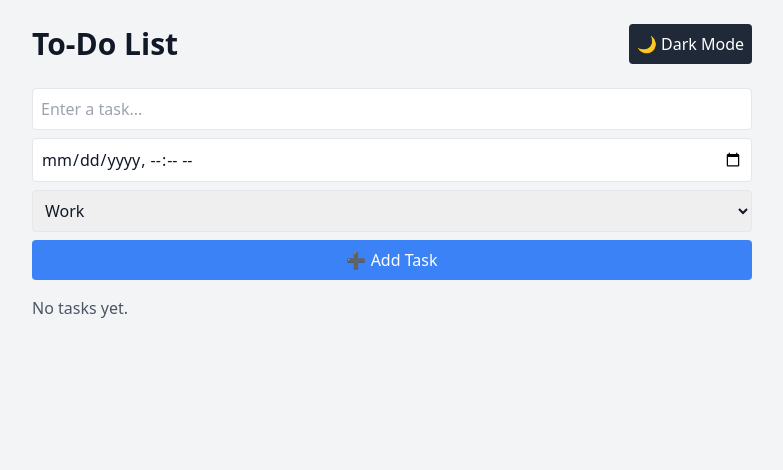
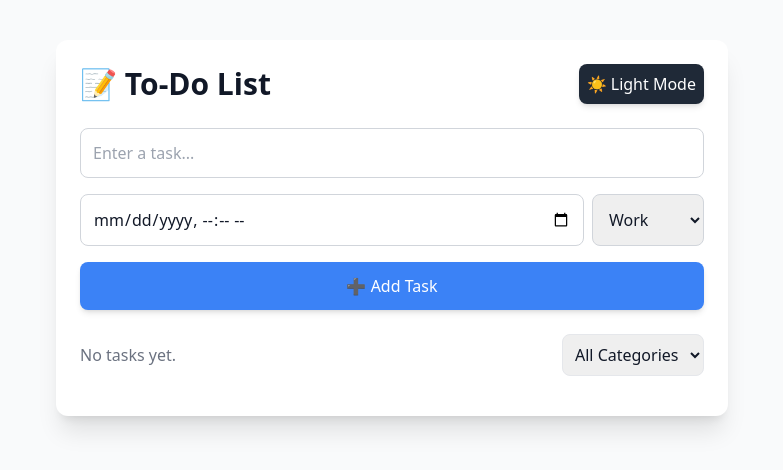
Before and after one commit to Corngaming1/django-to-do-list, a Django app: page / in a window 1280 px wide. Shown: the top 470 px of the page, without its empty margins (248-1031 px from the left). Run offline with Django 5.2, Linux system fonts and the light colour scheme; some libraries are stand-ins or nearby versions.

Commit message:
Added new feature for TODO list

```diff
--- a/todo/templates/todo/index.html
+++ b/todo/templates/todo/index.html
@@ -5,34 +5,55 @@
     <meta name="viewport" content="width=device-width, initial-scale=1.0">
     <title>To-Do List</title>
     <script src="https://cdn.tailwindcss.com"></script>
+    <script src="https://cdnjs.cloudflare.com/ajax/libs/Sortable/1.14.0/Sortable.min.js"></script>
     <script>
         tailwind.config = { darkMode: 'class' };
     </script>
 </head>
-<body class="bg-gray-100 text-gray-900 dark:bg-gray-900 dark:text-white transition-all">
+<body class="bg-gray-50 text-gray-900 dark:bg-gray-900 dark:text-gray-100 transition-all">
 
-    <div class="max-w-3xl mx-auto p-6">
+    <div class="max-w-2xl mx-auto mt-10 p-6 bg-white dark:bg-gray-800 shadow-xl rounded-xl">
         <div class="flex justify-between items-center mb-6">
-            <h1 class="text-3xl font-bold"> To-Do List</h1>
-            <button id="themeToggle" class="p-2 bg-gray-800 text-white rounded transition hover:bg-gray-700">🌙 Dark Mode</button>
+            <h1 class="text-3xl font-bold">📝 To-Do List</h1>
+            <button id="themeToggle" class="p-2 bg-gray-800 text-white rounded-lg transition hover:bg-gray-700 shadow-md">
+                ☀️ Light Mode
+            </button>
         </div>
 
-        <div class="flex flex-col space-y-2 mb-4">
-            <input id="taskInput" type="text" placeholder="Enter a task..." class="p-2 border rounded dark:bg-gray-800 dark:text-white">
-            <input id="dueDate" type="datetime-local" class="p-2 border rounded dark:bg-gray-800 dark:text-white">
-            <select id="category" class="p-2 border rounded dark:bg-gray-800 dark:text-white">
+        <!-- Task Input Section -->
+        <div class="space-y-4">
+            <input id="taskInput" type="text" placeholder="Enter a task..."
+                class="w-full p-3 border border-gray-300 rounded-lg dark:bg-gray-700 dark:border-gray-600 focus:ring-2 focus:ring-blue-400">
+
+            <div class="flex space-x-2">
+                <input id="dueDate" type="datetime-local"
+                    class="flex-1 p-3 border border-gray-300 rounded-lg dark:bg-gray-700 dark:border-gray-600 focus:ring-2 focus:ring-blue-400">
+                <select id="category"
+                    class="p-3 border border-gray-300 rounded-lg dark:bg-gray-700 dark:border-gray-600 focus:ring-2 focus:ring-blue-400">
+                    <option value="Work">Work</option>
+                    <option value="Personal">Personal</option>
+                    <option value="Other">Other</option>
+                </select>
+            </div>
+
+            <button id="addTask" class="w-full p-3 bg-blue-500 text-white rounded-lg transition hover:bg-blue-600 shadow-md">
+                ➕ Add Task
+            </button>
+        </div>
+
+        <!-- Filter & Task Count -->
+        <div class="flex justify-between items-center mt-6">
+            <p id="taskCount" class="text-gray-500 dark:text-gray-300">No tasks yet.</p>
+            <select id="filterCategory" class="p-2 border rounded-lg dark:bg-gray-700 dark:border-gray-600">
+                <option value="All">All Categories</option>
                 <option value="Work">Work</option>
                 <option value="Personal">Personal</option>
                 <option value="Other">Other</option>
             </select>
-            <button id="addTask" class="px-4 py-2 bg-blue-500 text-white rounded transition hover:bg-blue-600">➕ Add Task</button>
         </div>
 
-        <div class="flex justify-between items-center mb-4">
-            <p id="taskCount" class="text-gray-600 dark:text-gray-400">No tasks yet.</p>
-        </div>
-
-        <ul id="taskList" class="space-y-2"></ul>
+        <!-- Task List -->
+        <ul id="taskList" class="mt-4 space-y-3"></ul>
     </div>
 
     <script>
@@ -44,10 +65,12 @@
         const categoryInput = document.getElementById('category');
         const taskList = document.getElementById('taskList');
         const taskCount = document.getElementById('taskCount');
+        const filterCategory = document.getElementById('filterCategory');
 
+        // Dark mode persistence
         if (localStorage.getItem('theme') === 'dark') {
             html.classList.add('dark');
-            themeToggle.textContent = '☀️ Light Mode';
+            themeToggle.textContent = '🌙 Dark Mode';
         }
 
         themeToggle.addEventListener('click', () => {
@@ -56,11 +79,14 @@
             themeToggle.textContent = html.classList.contains('dark') ? '☀️ Light Mode' : '🌙 Dark Mode';
         });
 
-        function loadTasks() {
+        function loadTasks(filter = "All") {
             let tasks = JSON.parse(localStorage.getItem('tasks')) || [];
             taskList.innerHTML = '';
-            tasks.sort((a, b) => a.done - b.done);
-            tasks.forEach(task => addTaskToDOM(task));
+            tasks.forEach(task => {
+                if (filter === "All" || task.category === filter) {
+                    addTaskToDOM(task);
+                }
+            });
             updateTaskCount(tasks.length);
         }
 
@@ -70,8 +96,8 @@
 
         function addTaskToDOM(task) {
             const li = document.createElement('li');
-            li.classList = "flex justify-between items-center p-3 bg-white dark:bg-gray-800 rounded shadow-md transition-opacity duration-300";
-            li.dataset.taskId = task.id;
+            li.classList = "flex justify-between items-center p-4 bg-gray-100 dark:bg-gray-700 rounded-lg shadow-md transition-all hover:scale-105";
+            li.setAttribute("data-id", task.id);
 
             const taskInfo = document.createElement('div');
             taskInfo.classList = "flex-grow px-2";
@@ -84,13 +110,13 @@
             buttonContainer.classList = "flex space-x-2";
 
             const doneBtn = document.createElement('button');
-            doneBtn.textContent = task.done ? "🔄 Undo" : "✅ Done";
-            doneBtn.classList = "text-green-500 transition hover:text-green-400";
+            doneBtn.innerHTML = task.done ? "🔄 Undo" : "✅ Done";
+            doneBtn.classList = "text-green-500 hover:text-green-400 transition-all";
             doneBtn.onclick = () => toggleDone(task.id);
 
             const deleteBtn = document.createElement('button');
-            deleteBtn.textContent = "❌";
-            deleteBtn.classList = "text-red-500 transition hover:text-red-400";
+            deleteBtn.innerHTML = "❌";
+            deleteBtn.classList = "text-red-500 hover:text-red-400 transition-all";
             deleteBtn.onclick = () => confirmDelete(task.id);
 
             buttonContainer.appendChild(doneBtn);
@@ -105,7 +131,7 @@
             let tasks = JSON.parse(localStorage.getItem('tasks')) || [];
             tasks = tasks.map(task => task.id == taskId ? { ...task, done: !task.done } : task);
             localStorage.setItem('tasks', JSON.stringify(tasks));
-            loadTasks();
+            loadTasks(filterCategory.value);
         }
 
         function confirmDelete(taskId) {
@@ -118,7 +144,7 @@
             let tasks = JSON.parse(localStorage.getItem('tasks')) || [];
             tasks = tasks.filter(task => task.id != taskId);
             localStorage.setItem('tasks', JSON.stringify(tasks));
-            loadTasks();
+            loadTasks(filterCategory.value);
         }
 
         function addTask() {
@@ -133,7 +159,7 @@
 
             taskInput.value = '';
             dueDateInput.value = '';
-            loadTasks();
+            loadTasks(filterCategory.value);
         }
 
         addTaskBtn.addEventListener('click', addTask);
@@ -141,6 +167,10 @@
             if (event.key === 'Enter') addTask();
         });
 
+        filterCategory.addEventListener('change', () => {
+            loadTasks(filterCategory.value);
+        });
+
         loadTasks();
     </script>
 </body>
```
